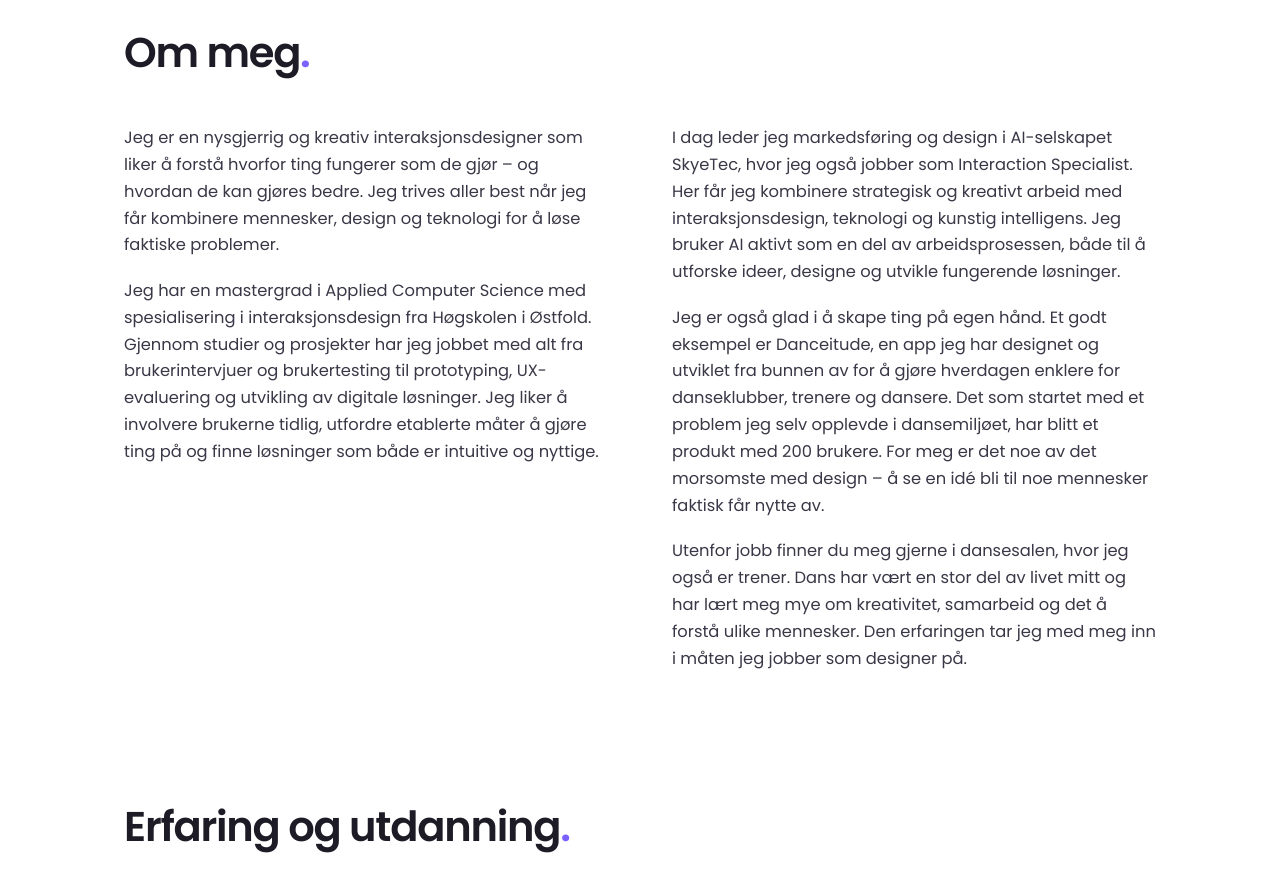
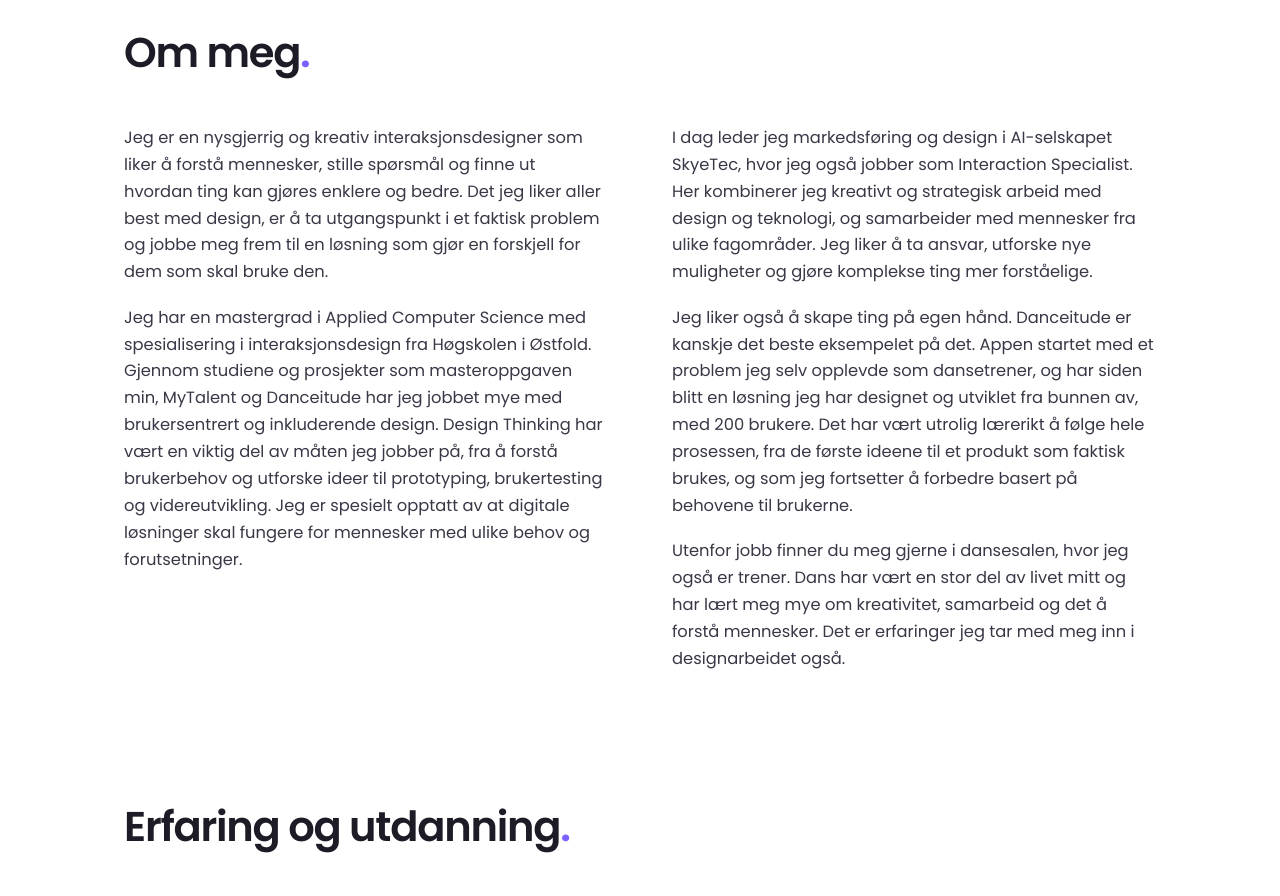
Before and after one commit to mariellevitting/miemarielle-design, a plain HTML site: page index.html in a window 1280 px wide. Shown: the part 2500-3396 px from the top of the page. Drawn offline with Linux system fonts and the light colour scheme.

Commit message:
Ny tekst i Om meg
Co-Authored-By: Claude Opus 5.5 <noreply@anthropic.com>

```diff
--- a/index.html
+++ b/index.html
@@ -115,13 +115,13 @@
     <h2 class="seksjon-tittel">Om meg</h2>
     <div class="om-tekst">
       <div class="om-kolonne">
-        <p>Jeg er en nysgjerrig og kreativ interaksjonsdesigner som liker å forstå hvorfor ting fungerer som de gjør – og hvordan de kan gjøres bedre. Jeg trives aller best når jeg får kombinere mennesker, design og teknologi for å løse faktiske problemer.</p>
-        <p>Jeg har en mastergrad i Applied Computer Science med spesialisering i interaksjonsdesign fra Høgskolen i Østfold. Gjennom studier og prosjekter har jeg jobbet med alt fra brukerintervjuer og brukertesting til prototyping, UX-evaluering og utvikling av digitale løsninger. Jeg liker å involvere brukerne tidlig, utfordre etablerte måter å gjøre ting på og finne løsninger som både er intuitive og nyttige.</p>
+        <p>Jeg er en nysgjerrig og kreativ interaksjonsdesigner som liker å forstå mennesker, stille spørsmål og finne ut hvordan ting kan gjøres enklere og bedre. Det jeg liker aller best med design, er å ta utgangspunkt i et faktisk problem og jobbe meg frem til en løsning som gjør en forskjell for dem som skal bruke den.</p>
+        <p>Jeg har en mastergrad i Applied Computer Science med spesialisering i interaksjonsdesign fra Høgskolen i Østfold. Gjennom studiene og prosjekter som masteroppgaven min, MyTalent og Danceitude har jeg jobbet mye med brukersentrert og inkluderende design. Design Thinking har vært en viktig del av måten jeg jobber på, fra å forstå brukerbehov og utforske ideer til prototyping, brukertesting og videreutvikling. Jeg er spesielt opptatt av at digitale løsninger skal fungere for mennesker med ulike behov og forutsetninger.</p>
       </div>
       <div class="om-kolonne">
-        <p>I dag leder jeg markedsføring og design i AI-selskapet SkyeTec, hvor jeg også jobber som Interaction Specialist. Her får jeg kombinere strategisk og kreativt arbeid med interaksjonsdesign, teknologi og kunstig intelligens. Jeg bruker AI aktivt som en del av arbeidsprosessen, både til å utforske ideer, designe og utvikle fungerende løsninger.</p>
-        <p>Jeg er også glad i å skape ting på egen hånd. Et godt eksempel er Danceitude, en app jeg har designet og utviklet fra bunnen av for å gjøre hverdagen enklere for danseklubber, trenere og dansere. Det som startet med et problem jeg selv opplevde i dansemiljøet, har blitt et produkt med 200 brukere. For meg er det noe av det morsomste med design – å se en idé bli til noe mennesker faktisk får nytte av.</p>
-        <p>Utenfor jobb finner du meg gjerne i dansesalen, hvor jeg også er trener. Dans har vært en stor del av livet mitt og har lært meg mye om kreativitet, samarbeid og det å forstå ulike mennesker. Den erfaringen tar jeg med meg inn i måten jeg jobber som designer på.</p>
+        <p>I dag leder jeg markedsføring og design i AI-selskapet SkyeTec, hvor jeg også jobber som Interaction Specialist. Her kombinerer jeg kreativt og strategisk arbeid med design og teknologi, og samarbeider med mennesker fra ulike fagområder. Jeg liker å ta ansvar, utforske nye muligheter og gjøre komplekse ting mer forståelige.</p>
+        <p>Jeg liker også å skape ting på egen hånd. Danceitude er kanskje det beste eksempelet på det. Appen startet med et problem jeg selv opplevde som dansetrener, og har siden blitt en løsning jeg har designet og utviklet fra bunnen av, med 200 brukere. Det har vært utrolig lærerikt å følge hele prosessen, fra de første ideene til et produkt som faktisk brukes, og som jeg fortsetter å forbedre basert på behovene til brukerne.</p>
+        <p>Utenfor jobb finner du meg gjerne i dansesalen, hvor jeg også er trener. Dans har vært en stor del av livet mitt og har lært meg mye om kreativitet, samarbeid og det å forstå mennesker. Det er erfaringer jeg tar med meg inn i designarbeidet også.</p>
       </div>
     </div>
   </section>
```
